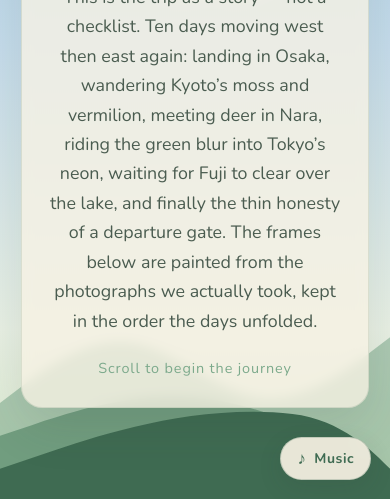
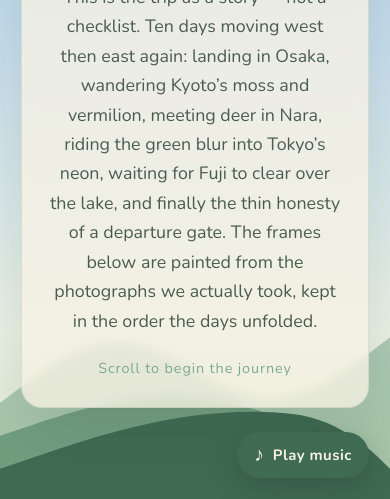
Before and after one commit to karan-desai/japan-soft-wind, a plain HTML site: page index.html in a window 390 px wide. Shown: the part 345-844 px from the top of the page. Drawn offline with nearby package versions, Linux system fonts and the light colour scheme.

Commit message:
Make music button more visible with cache bust

```diff
--- a/app.js
+++ b/app.js
@@ -91,11 +91,11 @@
         if (audio.paused) {
           await audio.play();
           btn.setAttribute("aria-pressed", "true");
-          btn.querySelector(".music-toggle__text").textContent = "Playing";
+          btn.querySelector(".music-toggle__text").textContent = "Playing…";
         } else {
           audio.pause();
           btn.setAttribute("aria-pressed", "false");
-          btn.querySelector(".music-toggle__text").textContent = "Music";
+          btn.querySelector(".music-toggle__text").textContent = "Play music";
         }
       } catch (err) {
         btn.querySelector(".music-toggle__text").textContent = "Tap again";
--- a/index.html
+++ b/index.html
@@ -8,7 +8,7 @@
   <link rel="preconnect" href="https://fonts.googleapis.com" />
   <link rel="preconnect" href="https://fonts.gstatic.com" crossorigin />
   <link href="https://fonts.googleapis.com/css2?family=Fraunces:ital,opsz,wght@0,9..144,400;0,9..144,600;1,9..144,400&family=Nunito:wght@400;600;700&display=swap" rel="stylesheet" />
-  <link rel="stylesheet" href="styles.css" />
+  <link rel="stylesheet" href="styles.css?v=2" />
 </head>
 <body>
   <div class="sky-wash" aria-hidden="true"></div>
@@ -371,10 +371,10 @@
 
   <button type="button" class="music-toggle" id="music-toggle" aria-pressed="false" aria-label="Play background music">
     <span class="music-toggle__icon" aria-hidden="true">♪</span>
-    <span class="music-toggle__text">Music</span>
+    <span class="music-toggle__text">Play music</span>
   </button>
   <audio id="bg-music" loop preload="metadata" src="audio/ambient.mp3"></audio>
 
-  <script src="app.js"></script>
+  <script src="app.js?v=2"></script>
 </body>
 </html>
--- a/styles.css
+++ b/styles.css
@@ -525,39 +525,36 @@ main {
 }
 
 
-/* Floating music control */
+/* Floating music control — high contrast, always on top */
 .music-toggle {
-  position: fixed;
-  right: 1.1rem;
-  bottom: 1.1rem;
-  z-index: 50;
-  display: inline-flex;
+  position: fixed !important;
+  right: 1.25rem !important;
+  bottom: 1.25rem !important;
+  z-index: 9999 !important;
+  display: inline-flex !important;
   align-items: center;
-  gap: 0.45rem;
-  padding: 0.65rem 0.95rem;
-  border: 1px solid rgba(63, 107, 82, 0.22);
+  gap: 0.5rem;
+  padding: 0.85rem 1.2rem;
+  border: none;
   border-radius: 999px;
-  background: rgba(247, 241, 227, 0.92);
-  backdrop-filter: blur(10px);
-  color: var(--forest);
+  background: #3f6b52;
+  color: #f7f1e3;
   font-family: "Nunito", system-ui, sans-serif;
-  font-size: 0.82rem;
+  font-size: 0.95rem;
   font-weight: 700;
-  letter-spacing: 0.04em;
+  letter-spacing: 0.03em;
   cursor: pointer;
-  box-shadow: 0 8px 24px rgba(44, 58, 50, 0.12);
-  transition: transform 0.3s var(--ease), background 0.3s var(--ease), color 0.3s var(--ease);
+  box-shadow: 0 10px 28px rgba(44, 58, 50, 0.35);
+  transition: transform 0.3s cubic-bezier(0.22, 1, 0.36, 1), background 0.3s ease;
 }
-.music-toggle:hover { transform: translateY(-2px); }
+.music-toggle:hover { transform: translateY(-3px) scale(1.02); background: #2f5540; }
 .music-toggle[aria-pressed="true"] {
-  background: var(--forest);
-  color: var(--cream);
-  border-color: transparent;
+  background: #c45c48;
+  color: #fff;
 }
 .music-toggle__icon {
-  font-size: 1rem;
+  font-size: 1.15rem;
   line-height: 1;
-  animation: none;
 }
 .music-toggle[aria-pressed="true"] .music-toggle__icon {
   animation: pulse-note 1.6s ease-in-out infinite;
@@ -566,3 +563,12 @@ main {
   0%, 100% { transform: scale(1); opacity: 1; }
   50% { transform: scale(1.12); opacity: 0.85; }
 }
+
+@media (max-width: 640px) {
+  .music-toggle {
+    right: 0.85rem;
+    bottom: 0.85rem;
+    padding: 0.75rem 1rem;
+    font-size: 0.88rem;
+  }
+}
```
